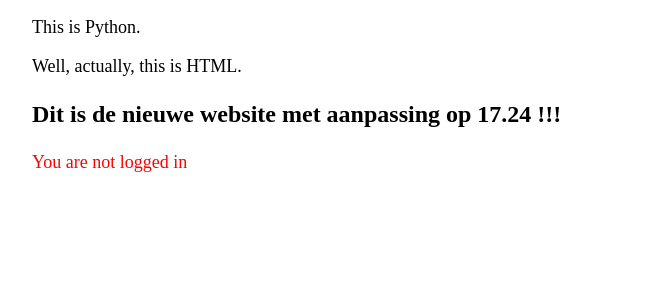
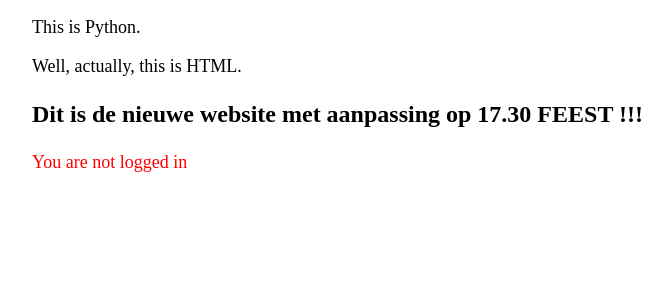
Before and after one commit to Martijns3/CD-repo, a Flask app: page / in a window 1280 px wide. Shown: the part 325-625 px from the top of the page, without its empty margins (248-920 px from the left). Run offline with Flask 2, Linux system fonts and the light colour scheme.

Commit message:
Flask-website

```diff
--- a/Flask-website/templates/index.html
+++ b/Flask-website/templates/index.html
@@ -4,7 +4,7 @@
 <p>Welcome to the homepage.</p>
 <p>This is Python.</p>
 <p>Well, actually, this is HTML.</p>
-<p class="largeText boldText">Dit is de nieuwe website met aanpassing op 17.24
+<p class="largeText boldText">Dit is de nieuwe website met aanpassing op 17.30 FEEST
     !!!</p>
 <body2>{{logout_message}}</body2>
 {% endblock content %}
```
